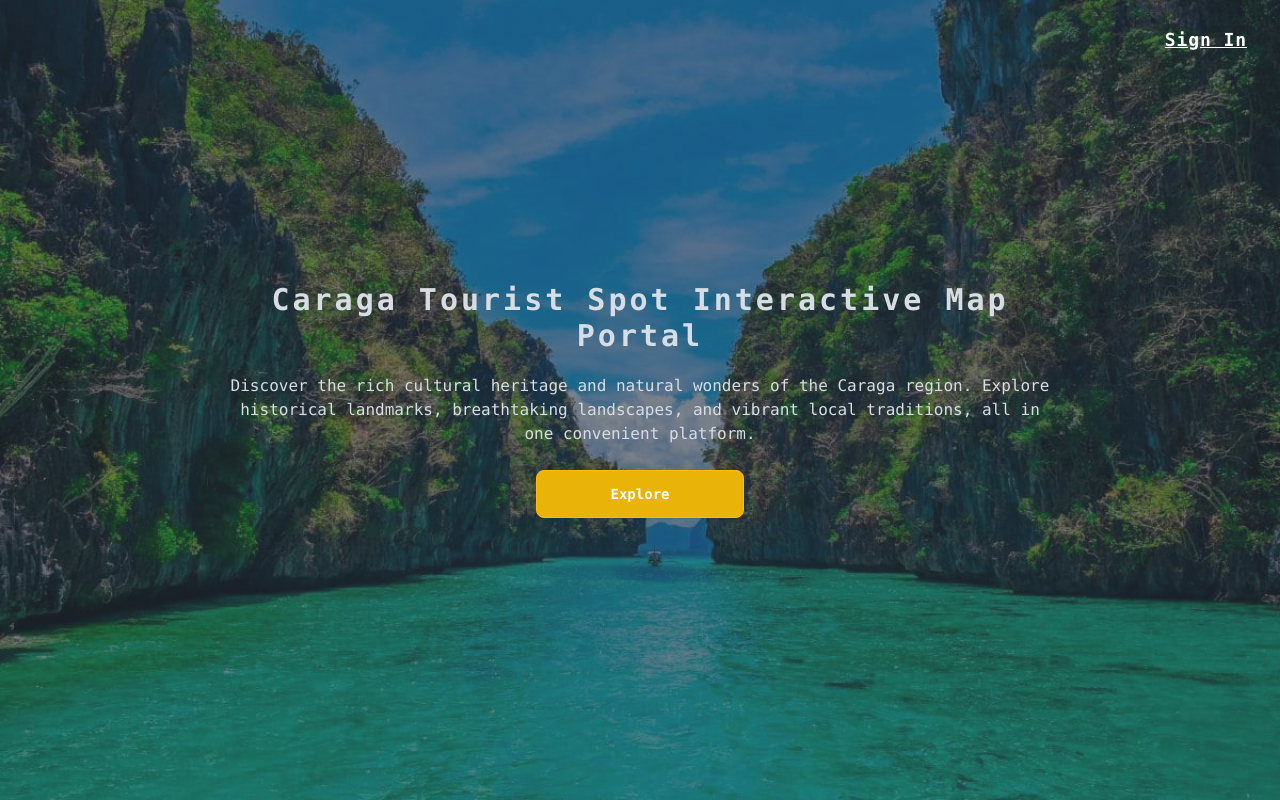
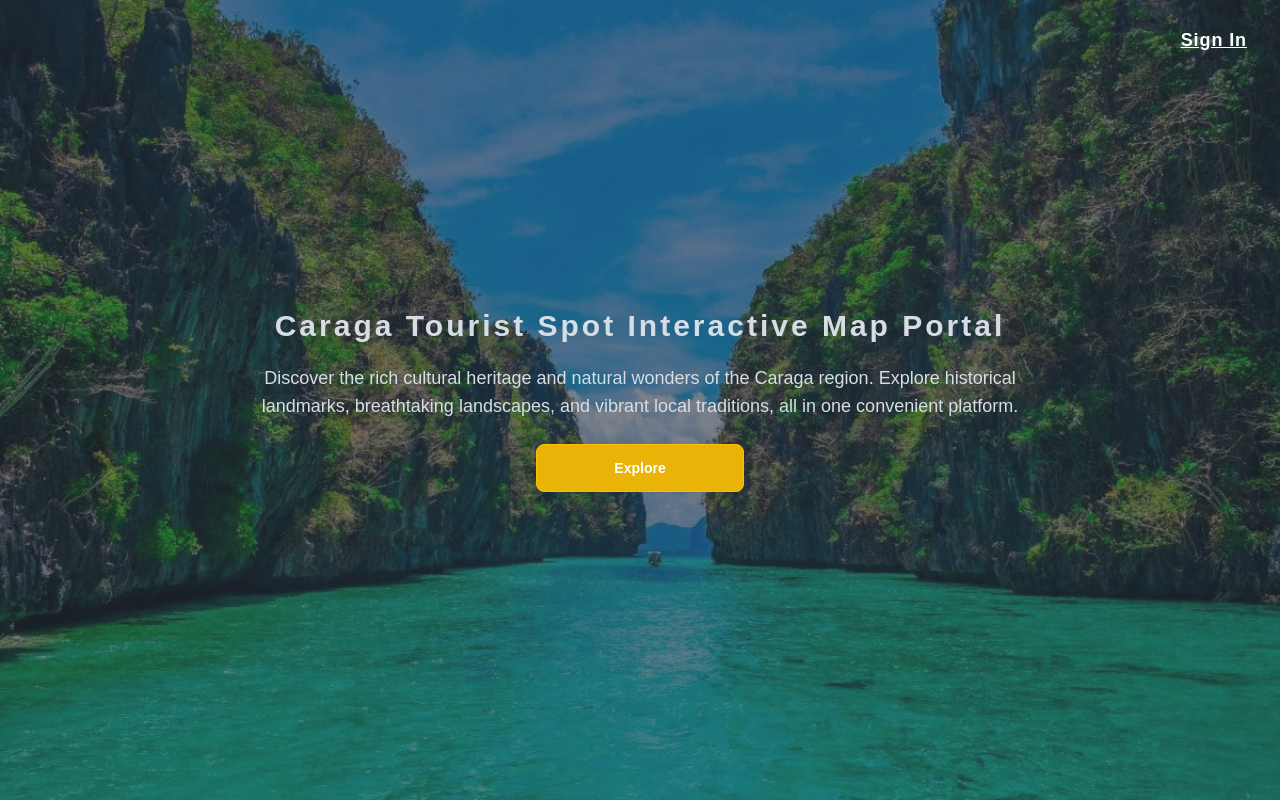
Before and after one commit to marcgerasmio/CTSIMP_Frontend, a React (Vite) app: page / in a window 1280 px wide. Built offline with nearby package versions, Linux system fonts and the light colour scheme.

Commit message:
changing the font into lexend --home

```diff
--- a/src/components/Auth/Home.jsx
+++ b/src/components/Auth/Home.jsx
@@ -4,10 +4,8 @@ const Home = () => {
   return (
     <>
       <div
-        className="hero min-h-screen font-mono relative"
-        style={{
-          backgroundImage: "url(bg.jpg)",
-        }}
+        className="hero min-h-screen relative"
+        style={{ backgroundImage: "url(bg.jpg)", fontFamily: "'Lexend', sans-serif" }}
       >
         {/* Add top-right link button */}
         <NavLink
@@ -23,7 +21,7 @@ const Home = () => {
             <h1 className="mb-5 text-3xl font-extrabold tracking-widest">
               Caraga Tourist Spot Interactive Map Portal
             </h1>
-            <p className="mb-6 text-md">
+            <p className="mb-6 text-lg">
               Discover the rich cultural heritage and natural wonders of the
               Caraga region. Explore historical landmarks, breathtaking
               landscapes, and vibrant local traditions, all in one convenient
```
